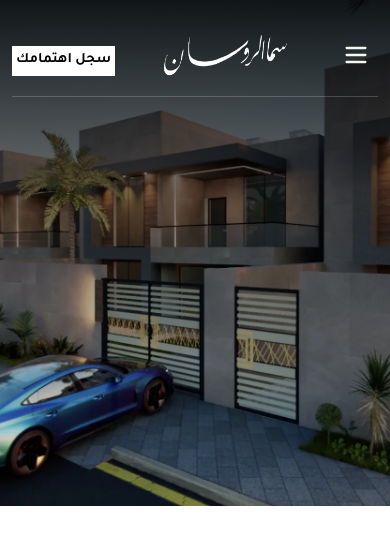
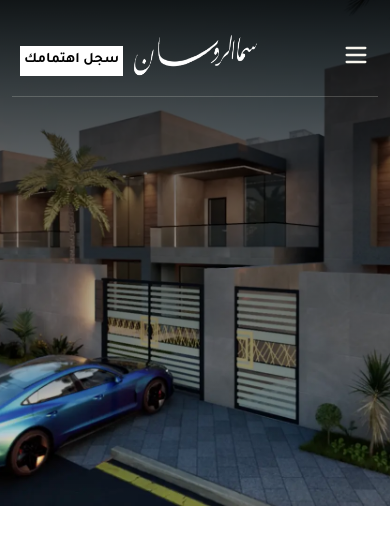
Before and after one commit to Ahmed-Soliman33/sama-alrosan, a React (Vite) app: page / in a window 390 px wide. Shown: the top 544 px of the page. Built offline with nearby package versions, Linux system fonts and the light colour scheme.

Commit message:
fix button position in navbar

```diff
--- a/src/components/common/Button.jsx
+++ b/src/components/common/Button.jsx
@@ -9,7 +9,7 @@ const Button = ({
   type = "button",
   animated = true,
   bgColor = "bg-white",
-  initialHeight = 70, // النسبة المئوية للارتفاع الأولي
+  initialHeight = 70,
   ...props
 }) => {
   // Base button styles
@@ -67,7 +67,6 @@ const Button = ({
 
 Button.propTypes = {
   children: PropTypes.node.isRequired,
-  size: PropTypes.oneOf(["sm", "md", "lg", "xl"]),
   onClick: PropTypes.func,
   disabled: PropTypes.bool,
   className: PropTypes.string,
--- a/src/components/common/Navbar.jsx
+++ b/src/components/common/Navbar.jsx
@@ -28,7 +28,7 @@ const Navbar = () => {
     <>
       <nav className="absolute top-0 right-0 left-0 z-50 bg-transparent">
         <div className="mx-auto px-3 pt-4 sm:px-6 lg:px-20">
-          <div className="flex max-h-20 items-center justify-between">
+          <div className="grid max-h-20 grid-cols-3 items-center justify-between md:flex">
             {/* Mobile menu button */}
             <div className="md:hidden">
               <button
@@ -74,7 +74,7 @@ const Navbar = () => {
             </div>
 
             {/* Logo - Right side for Arabic layout */}
-            <div className="flex flex-shrink-0 items-center">
+            <div className="flex flex-shrink-0 items-center justify-self-center">
               <div className="hidden xl:block">
                 <Logo width="12rem" height="6rem" />
               </div>
@@ -87,7 +87,7 @@ const Navbar = () => {
             </div>
 
             {/* Register Button - Left side */}
-            <div className="mb-[-10px]">
+            <div className="mb-[-10px] ml-2 justify-self-end">
               <Button
                 onClick={handleRegisterClick}
                 className="px-1 py-1 text-[.9rem] font-bold text-black md:px-2 md:py-2 md:text-xl xl:px-4 xl:text-2xl"
```
